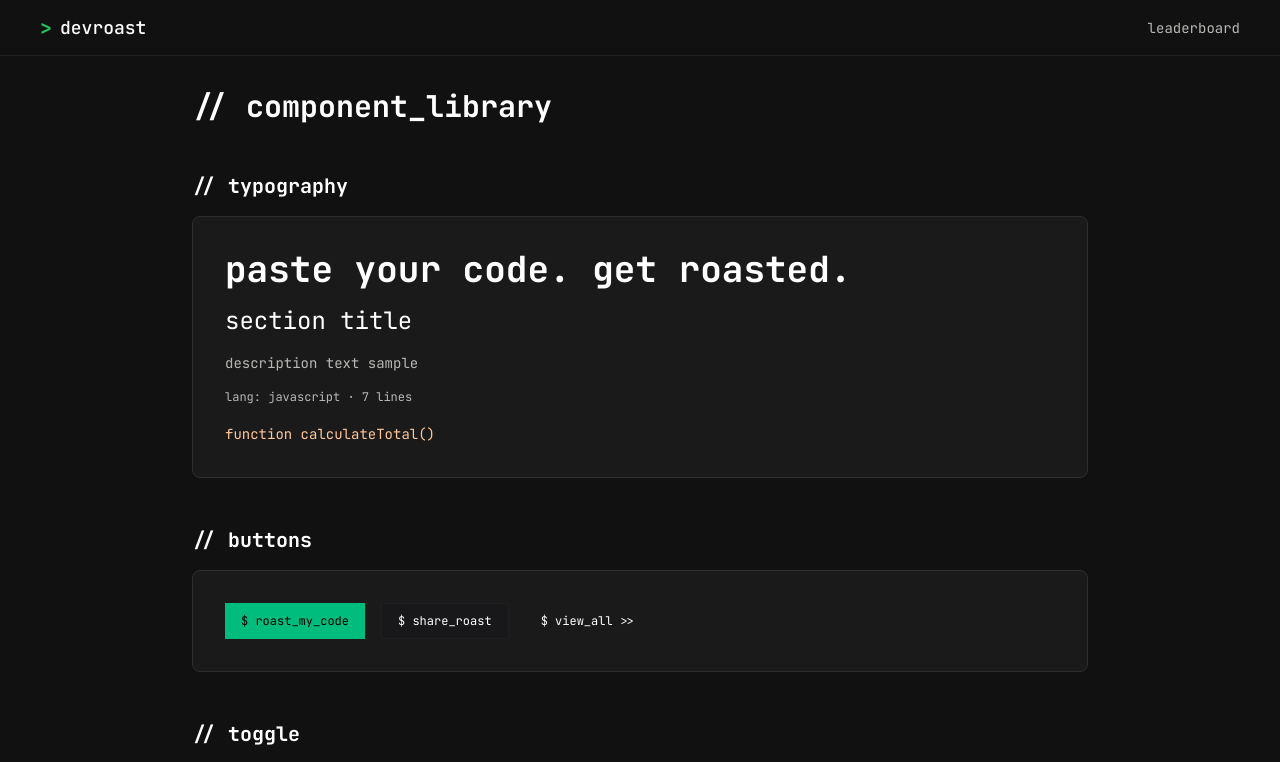
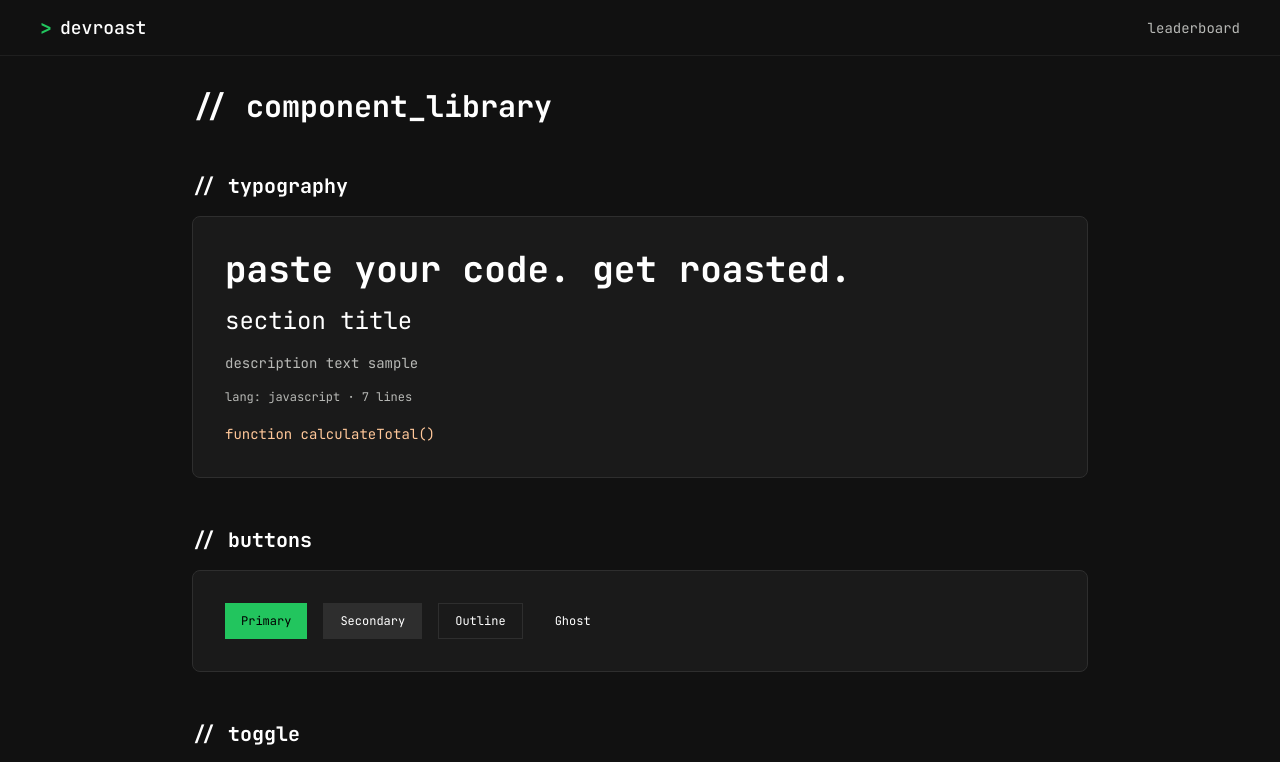
Before and after one commit to rangeldor/devroast, a Next.js app: page /components in a window 1280 px wide. Shown: the top 762 px of the page. Built offline with nearby package versions, Linux system fonts and the light colour scheme.

Commit message:
fix: update components and styles
- Add Link wrapper to logo in navbar
- Update button variants with correct colors
- Update components page with all button variants
- Fix primary color to green-primary in globals.css
- Add Button to leaderboard-preview

```diff
--- a/src/app/components/page.tsx
+++ b/src/app/components/page.tsx
@@ -81,9 +81,10 @@ export default function ComponentsPage() {
 						// buttons
 					</h2>
 					<div className="flex flex-wrap items-center gap-4 rounded-lg border border-border bg-card p-8">
-						<Button variant="primary">$ roast_my_code</Button>
-						<Button variant="secondary">$ share_roast</Button>
-						<Button variant="ghost">$ view_all &gt;&gt;</Button>
+						<Button variant="primary">Primary</Button>
+						<Button variant="secondary">Secondary</Button>
+						<Button variant="outline">Outline</Button>
+						<Button variant="ghost">Ghost</Button>
 					</div>
 				</section>
 
--- a/src/app/globals.css
+++ b/src/app/globals.css
@@ -78,7 +78,7 @@
 	--background: #f2f3f0;
 	--foreground: #111111;
 
-	--primary: #ff8400;
+	--primary: #10b981;
 	--primary-foreground: #111111;
 
 	--secondary: #e7e8e5;
@@ -147,7 +147,7 @@
 	--background: #111111;
 	--foreground: #ffffff;
 
-	--primary: #ff8400;
+	--primary: #10b981;
 	--primary-foreground: #111111;
 
 	--secondary: #2e2e2e;
--- a/src/app/layout.tsx
+++ b/src/app/layout.tsx
@@ -10,6 +10,7 @@ import {
 } from "@/components/navbar";
 
 import "./globals.css";
+import Link from "next/link";
 
 const jetbrainsMono = JetBrains_Mono({
 	variable: "--font-jetbrains-mono",
@@ -28,7 +29,9 @@ export default function RootLayout({
 				<NavbarRoot>
 					<NavbarLogo>
 						<NavbarLogoPrompt>&gt;</NavbarLogoPrompt>
-						<NavbarLogoText>devroast</NavbarLogoText>
+						<Link href={"/"}>
+							<NavbarLogoText>devroast</NavbarLogoText>
+						</Link>
 					</NavbarLogo>
 					<NavbarSpacer />
 					<NavbarLink href="/leaderboard">leaderboard</NavbarLink>
--- a/src/components/leaderboard-preview.tsx
+++ b/src/components/leaderboard-preview.tsx
@@ -7,6 +7,7 @@ import {
 	LeaderboardRowRoot,
 	LeaderboardRowScore,
 } from "@/components/ui/leaderboard-row";
+import { Button } from "./ui/button";
 
 const leaderboardData = [
 	{
@@ -36,11 +37,8 @@ export function LeaderboardPreview() {
 				<span className="font-mono text-lg font-semibold text-foreground">
 					// top_ranked_shame
 				</span>
-				<Link
-					href="/leaderboard"
-					className="font-mono text-xs text-muted-foreground hover:text-green-primary"
-				>
-					view_all &gt;&gt;
+				<Link href={"/leaderboard"}>
+					<Button variant="outline">$ view_all &gt;&gt;</Button>
 				</Link>
 			</div>
 
--- a/src/components/ui/button.tsx
+++ b/src/components/ui/button.tsx
@@ -6,10 +6,12 @@ const button = tv({
 	base: "inline-flex items-center justify-center gap-2 font-mono transition-colors focus-visible:outline-none focus-visible:ring-2 focus-visible:ring-offset-2 disabled:pointer-events-none disabled:opacity-50",
 	variants: {
 		variant: {
-			primary: "bg-emerald-500 text-black hover:bg-emerald-600",
+			primary:
+				"bg-green-primary text-black hover:brightness-110 active:brightness-80",
 			secondary:
-				"bg-zinc-900 text-white hover:bg-zinc-800 border border-border-primary",
-			outline: "border border-border bg-transparent hover:bg-secondary",
+				"bg-secondary text-secondary-foreground hover:brightness-110 active:brightness-125 border border-border",
+			outline:
+				"border border-border bg-transparent hover:bg-secondary hover:border-border-focus",
 			ghost: "bg-transparent text-foreground hover:bg-secondary",
 		},
 		size: {
```
